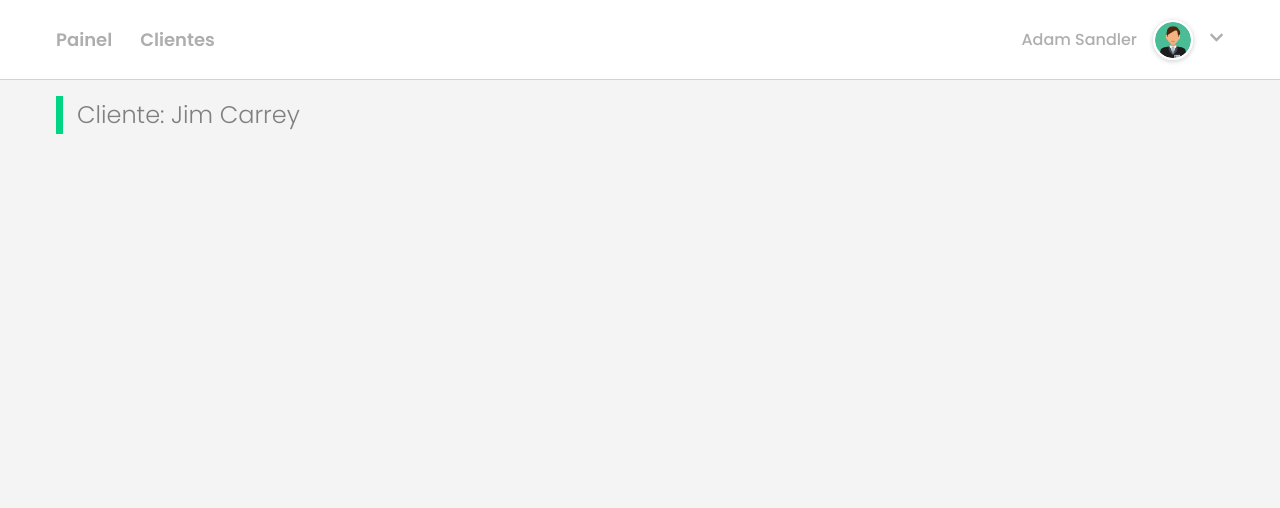
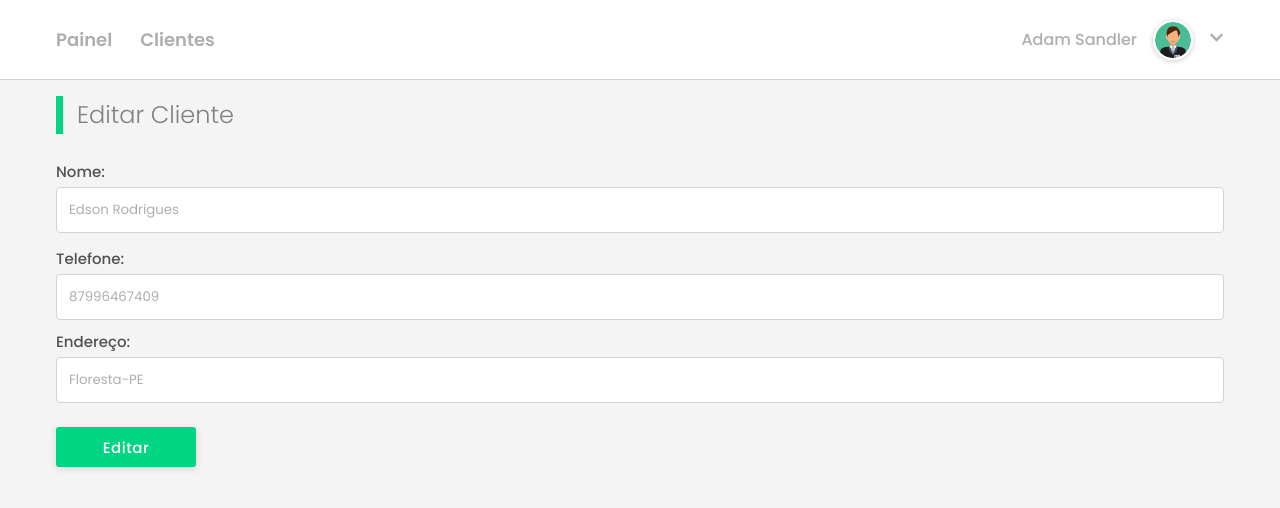
Before and after one commit to edsonrdev/syscontrol, a React (Create React App) app: page /cliente/editar/1 in a window 1280 px wide. Shown: the top 508 px of the page. Built offline with nearby package versions, Linux system fonts and the light colour scheme; no server answers.

Commit message:
edit client feature in new page, not in modal

```diff
--- a/src/components/Modal/index.jsx
+++ b/src/components/Modal/index.jsx
@@ -5,7 +5,7 @@ import { Container, Content } from "./styles";
 import { IoClose } from "react-icons/io5";
 
 export const Modal = ({ title, children }) => {
-  const { setShowModal } = useContext(ModalContext);
+  const { resetModal } = useContext(ModalContext);
 
   return (
     <Container>
@@ -13,7 +13,7 @@ export const Modal = ({ title, children }) => {
         <header className="modal-title">
           <h2>{title}</h2>
           <span>
-            <IoClose size={20} onClick={() => setShowModal(false)} />
+            <IoClose size={20} onClick={resetModal} />
           </span>
         </header>
 
--- a/src/pages/Clientes/index.jsx
+++ b/src/pages/Clientes/index.jsx
@@ -1,5 +1,5 @@
 import { useEffect, useContext, useState } from "react";
-import { Link } from "react-router-dom";
+import { Link, useHistory } from "react-router-dom";
 import { Tooltip } from "react-tooltip";
 import { toast } from "react-toastify";
 
@@ -7,7 +7,6 @@ import { Container } from "./styles";
 
 import { Header } from "../../components/Header";
 
-import { BiSearch } from "react-icons/bi";
 import { RiEdit2Fill } from "react-icons/ri";
 import { HiEye } from "react-icons/hi";
 import { Button } from "../../components/Button";
@@ -22,12 +21,16 @@ import * as yup from "yup";
 import { api } from "../../services";
 
 export const Clientes = () => {
+  const history = useHistory();
+
   const [clientes, setClientes] = useState([]);
   const [pesquisa, setPesquisa] = useState("");
 
   const clientesPesquisados = clientes.filter((client) =>
     client.name.toLowerCase().includes(pesquisa.toLowerCase())
   );
+
+  console.log(clientesPesquisados);
 
   const {
     showModal,
@@ -36,6 +39,7 @@ export const Clientes = () => {
     setTypeModal,
     entityModal,
     setEntityModal,
+    // setModal,
     resetModal,
   } = useContext(ModalContext);
 
@@ -65,18 +69,13 @@ export const Clientes = () => {
 
   useEffect(() => {
     getClientes();
-  }, [clientes]);
+  }, []);
 
   useEffect(() => {
     if (formState.isSubmitSuccessful) {
       reset({ name: "", phone: "", address: "" });
     }
   }, [formState, reset]);
-
-  // useEffect(() => {
-
-  //   setPesquisados(clientesPesquisados);
-  // }, [pesquisa]);
 
   const submitCallback = async (data) => {
     if (typeModal === "cadastrarCliente") {
@@ -90,31 +89,26 @@ export const Clientes = () => {
 
     if (typeModal === "editarCliente") {
       console.log("editar cliente mané");
-      // try {
-      //   await api.post("/clients", data);
-      //   toast.success("Cliente cadastrado com sucesso!");
-      // } catch (err) {
-      //   toast.error(err.response.data.message);
-      // }
     }
 
-    resetModal(false);
+    setTypeModal("");
+    setEntityModal({});
+    setShowModal(false);
   };
 
-  const handleCadastrarCliente = () => {
-    resetModal("");
-    setTypeModal("cadastrarCliente");
-    setShowModal(true);
+  const handleCliente = (cliente) => {
+    if (!(typeof cliente === "object" && cliente !== null)) {
+      // console.log("cadastrar");
+      setEntityModal({});
+      setTypeModal("cadastrarCliente");
+      setShowModal(true);
+    } else if (typeof cliente === "object" && cliente !== null) {
+      // console.log("editar");
+      setEntityModal({ cliente });
+      setTypeModal("editarCliente");
+      setShowModal(true);
+    }
   };
-
-  const handleEditarCliente = (cliente) => {
-    resetModal("");
-    setTypeModal("editarCliente");
-    setShowModal(true);
-    setEntityModal(cliente);
-  };
-
-  console.log(pesquisa);
 
   return (
     <Container>
@@ -133,7 +127,7 @@ export const Clientes = () => {
               />
             </div>
 
-            <Button variant="primary" onClick={handleCadastrarCliente}>
+            <Button variant="primary" onClick={() => handleCliente()}>
               Cadastrar cliente
             </Button>
           </div>
@@ -164,7 +158,7 @@ export const Clientes = () => {
               ""
             )}
 
-            {clientes.length ? (
+            {clientes.length !== 0 && clientesPesquisados.length === 0 ? (
               clientes.map((cliente) => (
                 <li key={cliente.id}>
                   <span className="client-name">{cliente.name}</span>
@@ -181,7 +175,9 @@ export const Clientes = () => {
                       size={17}
                       className="edit-client"
                       data-tooltip-content="Editar cliente"
-                      onClick={() => handleEditarCliente(cliente)}
+                      onClick={() =>
+                        history.push(`/cliente/editar/${cliente.id}`)
+                      }
                     />
                   </div>
                 </li>
@@ -193,7 +189,7 @@ export const Clientes = () => {
         </div>
       </main>
 
-      {showModal && typeModal === "cadastrarCliente" && (
+      {showModal && (
         <Modal title="Cadastrar Cliente">
           <form onSubmit={handleSubmit(submitCallback)}>
             <div className="form-group">
@@ -204,7 +200,7 @@ export const Clientes = () => {
                 placeholder="Edson Rodrigues"
                 {...register("name")}
               />
-              {errors.name?.message}
+              <span className="error">{errors.name?.message}</span>
             </div>
 
             <div className="form-group">
@@ -225,54 +221,7 @@ export const Clientes = () => {
                 placeholder="Floresta-PE"
                 {...register("address")}
               />
-              {errors.address?.message}
-            </div>
-
-            <div className="form-group">
-              <Button type="submit" variant="primary">
-                Cadastrar
-              </Button>
-            </div>
-          </form>
-        </Modal>
-      )}
-
-      {showModal && typeModal === "editarCliente" && (
-        <Modal title="Editar Cliente">
-          <form onSubmit={handleSubmit(submitCallback)}>
-            <div className="form-group">
-              <label htmlFor="name">Nome:</label>
-              <input
-                type="text"
-                id="name"
-                placeholder="Edson Rodrigues"
-                {...register("name")}
-                defaultValue={entityModal?.name}
-              />
-              {errors.name?.message}
-            </div>
-
-            <div className="form-group">
-              <label htmlFor="phone">Telefone:</label>
-              <input
-                type="tel"
-                id="phone"
-                placeholder="87996467409"
-                {...register("phone")}
-                defaultValue={entityModal?.phone}
-              />
-            </div>
-
-            <div className="form-group">
-              <label htmlFor="address">Endereço:</label>
-              <input
-                type="text"
-                id="address"
-                placeholder="Floresta-PE"
-                {...register("address")}
-                defaultValue={entityModal?.address}
-              />
-              {errors.address?.message}
+              <span className="error">{errors.address?.message}</span>
             </div>
 
             <div className="form-group">
--- /dev/null
+++ b/src/pages/EditarCliente/index.jsx
@@ -0,0 +1,116 @@
+import { useState, useEffect } from "react";
+import { Container } from "./styles";
+import { useParams, useHistory } from "react-router-dom";
+import { api } from "../../services";
+
+import { Header } from "../../components/Header";
+import { Button } from "../../components/Button";
+
+import { useForm } from "react-hook-form";
+import { yupResolver } from "@hookform/resolvers/yup";
+import * as yup from "yup";
+import { toast } from "react-toastify";
+
+// import { api } from "../../services";
+
+export const EditarCliente = () => {
+  const { id } = useParams();
+  const history = useHistory();
+  const [cliente, setCliente] = useState({});
+
+  useEffect(() => {
+    api
+      .get(`/clients/${id}`)
+      .then((resp) => {
+        setCliente(resp.data);
+      })
+      .catch((err) => console.log(err));
+  }, [id]);
+
+  // console.log(cliente);
+
+  const schema = yup.object().shape({
+    name: yup.string().required("Nome é obrigatório!"),
+    address: yup.string().required("Endereço é obrigatório!"),
+  });
+
+  const {
+    register,
+    handleSubmit,
+    formState: { errors },
+  } = useForm({
+    resolver: yupResolver(schema),
+  });
+
+  const submitCallback = async (data) => {
+    // console.log(data);
+    api
+      .put(`/clients/${id}`, data)
+      .then((resp) => {
+        // console.log(resp);
+        toast.success("Cliente editado com sucesso!");
+        history.push("/clientes");
+      })
+      .catch((err) => console.log(err));
+  };
+
+  return (
+    <Container>
+      <Header />
+
+      <main>
+        <div className="container">
+          <div className="search-client-section">
+            <h1 className="page-title">Editar Cliente</h1>
+          </div>
+
+          <form
+            className="form-cadastrar-cliente"
+            onSubmit={handleSubmit(submitCallback)}
+          >
+            <div className="form-group">
+              <label htmlFor="name">Nome:</label>
+              <input
+                type="text"
+                id="name"
+                placeholder="Edson Rodrigues"
+                defaultValue={cliente.name}
+                {...register("name")}
+              />
+              <span className="error">{errors.name?.message}</span>
+            </div>
+
+            <div className="form-group">
+              <label htmlFor="phone">Telefone:</label>
+              <input
+                type="number"
+                id="phone"
+                placeholder="87996467409"
+                defaultValue={cliente.phone}
+                {...register("phone")}
+              />
+            </div>
+
+            <div className="form-group">
+              <label htmlFor="address">Endereço:</label>
+              <input
+                type="text"
+                id="address"
+                placeholder="Floresta-PE"
+                defaultValue={cliente.address}
+                {...register("address")}
+              />
+              <span className="error">{errors.address?.message}</span>
+            </div>
+
+            <div className="form-group">
+              <Button type="submit" variant="primary">
+                Editar
+              </Button>
+            </div>
+          </form>
+        </div>
+      </main>
+    </Container>
+  );
+};
--- /dev/null
+++ b/src/pages/EditarCliente/styles.js
@@ -0,0 +1,139 @@
+import { styled } from "styled-components";
+
+export const Container = styled.div`
+  .search-client-section {
+    display: flex;
+    justify-content: space-between;
+    align-items: center;
+    margin-bottom: 20px;
+
+    .search-form {
+      display: flex;
+      /* background: red; */
+      height: 45px;
+
+      input {
+        width: 280px;
+        padding: 0 10px;
+
+        border-radius: 4px 0 0 4px;
+        border: 2px solid var(--gray-2);
+        border-right: 0;
+        background: #000;
+      }
+
+      button {
+        width: 60px;
+        border-radius: 0 4px 4px 0;
+        background: var(--brand-2);
+
+        color: var(--white);
+
+        display: flex;
+        justify-content: center;
+        align-items: center;
+        cursor: pointer;
+        border: 2px solid var(--brand-4);
+        /* border-left: 0; */
+
+        &:hover {
+          background: var(--brand-4);
+        }
+
+        svg {
+          /* background: red; */
+        }
+      }
+    }
+  }
+
+  .client-list {
+    margin-top: 26px;
+
+    li {
+      padding: 12px;
+      border: 1px solid var(--gray-2);
+      display: flex;
+      justify-content: space-between;
+
+      &:first-of-type {
+        border-top: 1px solid var(--gray-2);
+      }
+
+      .options {
+        display: flex;
+        align-items: center;
+        gap: 16px;
+
+        color: var(--gray-2);
+
+        svg {
+          cursor: pointer;
+
+          &.view-details {
+            color: var(--blue-3);
+            transition: color 0.3s ease;
+
+            :hover {
+              color: var(--blue-4);
+            }
+          }
+          &.edit-client {
+            color: var(--brand-3);
+            transition: color 0.3s ease;
+
+            :hover {
+              color: var(--brand-4);
+            }
+          }
+        }
+      }
+    }
+  }
+
+  .form-cadastrar-cliente {
+    margin-top: 26px;
+
+    .form-group {
+      margin-bottom: 10px;
+
+      label {
+        margin-bottom: 4px;
+      }
+    }
+
+    input {
+      background: var(--white);
+
+      &::placeholder {
+        /* Chrome, Firefox, Opera, Safari 10.1+ */
+        color: var(--gray-3);
+        opacity: 1;
+      }
+
+      &:-ms-input-placeholder {
+        /* Internet Explorer 10-11 */
+        color: var(--gray-3);
+      }
+
+      &::-ms-input-placeholder {
+        /* Microsoft Edge */
+        color: var(--gray-3);
+      }
+    }
+
+    /* span.error {
+      color: var(--red-4);
+      font-size: 13px;
+      font-weight: 500;
+      letter-spacing: 0.4px;
+
+      margin-top: 4px;
+    } */
+
+    button {
+      width: 140px;
+      margin-top: 10px;
+    }
+  }
+`;
--- a/src/providers/modal/index.jsx
+++ b/src/providers/modal/index.jsx
@@ -3,14 +3,14 @@ import { createContext, useState } from "react";
 export const ModalContext = createContext();
 
 export const ModalProvider = ({ children }) => {
-  const [showModal, setShowModal] = useState(false);
   const [typeModal, setTypeModal] = useState("");
   const [entityModal, setEntityModal] = useState({});
+  const [showModal, setShowModal] = useState(false);
 
   const resetModal = () => {
-    setShowModal(false);
     setTypeModal("");
     setEntityModal({});
+    setShowModal(false);
   };
 
   return (
--- a/src/routes/index.jsx
+++ b/src/routes/index.jsx
@@ -6,6 +6,7 @@ import { Painel } from "../pages/Painel";
 import { Clientes } from "../pages/Clientes";
 import { Cliente } from "../pages/Cliente";
 import { CadastrarCliente } from "../pages/CadastrarCliente";
+import { EditarCliente } from "../pages/EditarCliente";
 
 export const Routes = () => (
   <Switch>
@@ -14,6 +15,7 @@ export const Routes = () => (
     <Route path="/cadastrar" component={SignUp} />
     <Route path="/painel" component={Painel} />
     <Route path="/cliente/cadastrar" component={CadastrarCliente} />
+    <Route path="/cliente/editar/:id" component={EditarCliente} />
     <Route path="/cliente/:id" component={Cliente} />
     <Route path="/clientes" component={Clientes} />
   </Switch>
--- a/src/styles/index.js
+++ b/src/styles/index.js
@@ -93,6 +93,15 @@ export const GlobalStyles = createGlobalStyle`
             background: var(--gray-1);
 
         }
+
+        span.error {
+            color: var(--red-4);
+            font-size: 13px;
+            font-weight: 500;
+            letter-spacing: 0.4px;
+
+            margin-top: 4px;
+        }
     }
 
     hr {
```
